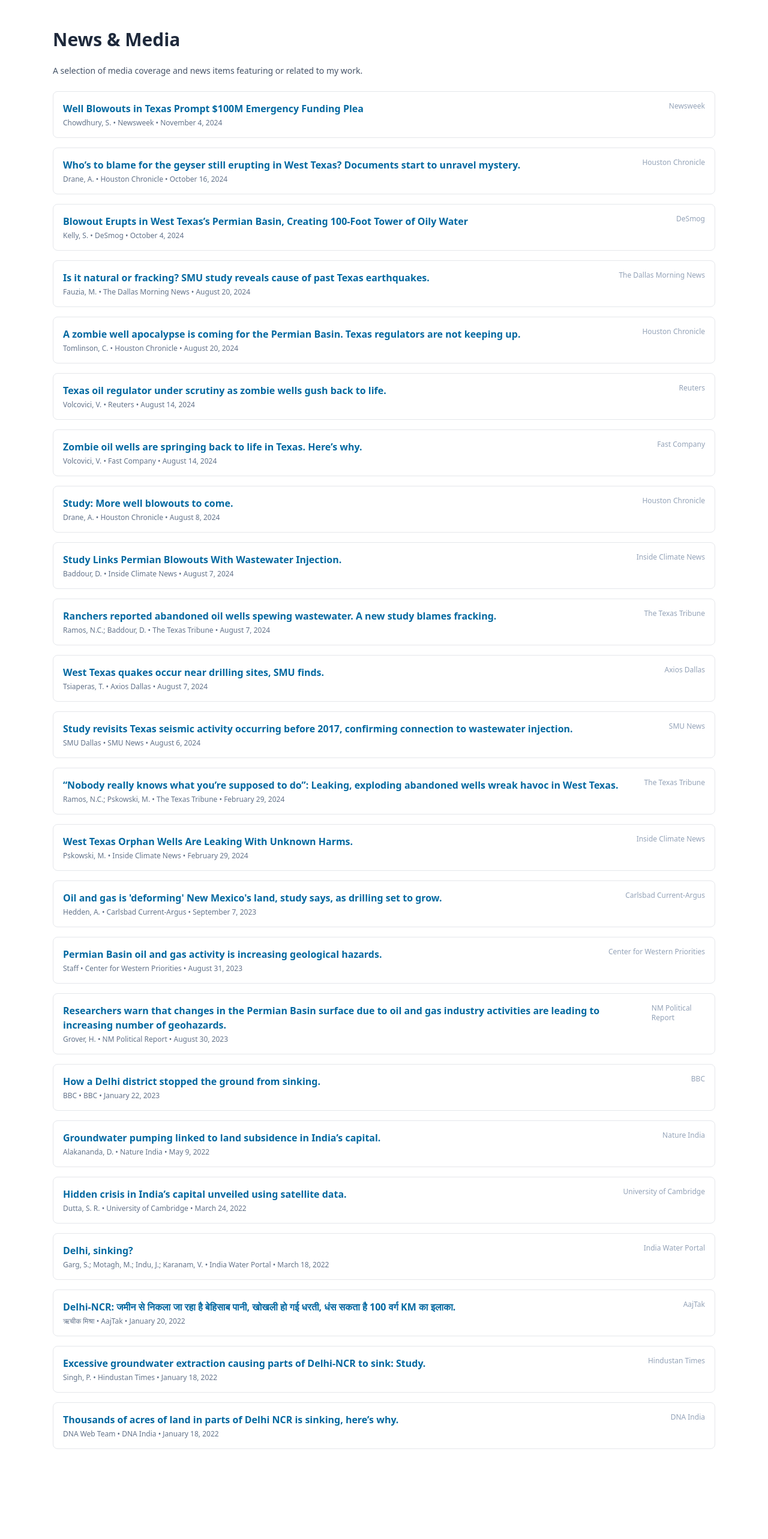
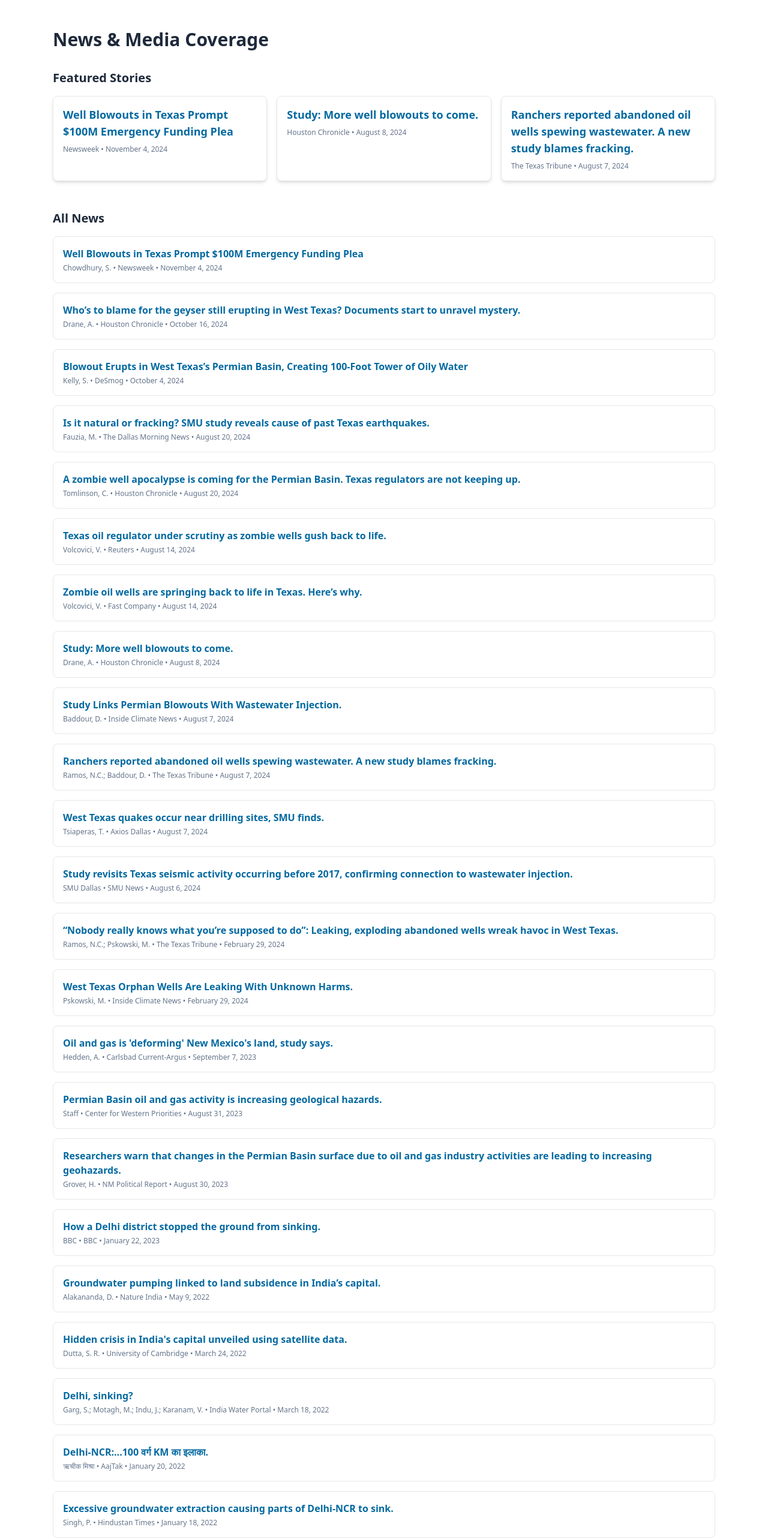
Before and after one commit to VamshiKaranam/vamshi-site, a Next.js app: page /news in a window 1280 px wide. Shown: the top 2566 px of the page at 60% size. Before the commit the page ends 2464 px from the top, so only its background shows below. Built offline with nearby package versions, Linux system fonts and the light colour scheme.

Commit message:
Update news.jsx

```diff
--- a/pages/news.jsx
+++ b/pages/news.jsx
@@ -1,6 +1,7 @@
 // pages/news.jsx
 import React from "react";
 
+// --- Full news list ---
 const newsList = [
   { date: "2024-11-04", author: "Chowdhury, S.", title: "Well Blowouts in Texas Prompt $100M Emergency Funding Plea", outlet: "Newsweek", url: "https://www.newsweek.com/texas-oil-blowouts-emergency-funding-leak-railroad-waste-1979859" },
   { date: "2024-10-16", author: "Drane, A.", title: "Who’s to blame for the geyser still erupting in West Texas? Documents start to unravel mystery.", outlet: "Houston Chronicle", url: "https://www.houstonchronicle.com/news/investigations/article/geyser-tx-railroad-commission-kinder-morgan-apache-19824265.php" },
@@ -16,23 +17,28 @@
   { date: "2024-08-06", author: "SMU Dallas", title: "Study revisits Texas seismic activity occurring before 2017, confirming connection to wastewater injection.", outlet: "SMU News", url: "https://www.smu.edu/news/research/texas-seismic-activity-and-wastewater-injection" },
   { date: "2024-02-29", author: "Ramos, N.C.; Pskowski, M.", title: "“Nobody really knows what you’re supposed to do”: Leaking, exploding abandoned wells wreak havoc in West Texas.", outlet: "The Texas Tribune", url: "https://www.texastribune.org/2024/02/28/abandoned-oil-wells-west-texas-railroad-commission/" },
   { date: "2024-02-29", author: "Pskowski, M.", title: "West Texas Orphan Wells Are Leaking With Unknown Harms.", outlet: "Inside Climate News", url: "https://insideclimatenews.org/news/29022024/abandoned-oil-wells-west-texas-railroad-commission/" },
-  { date: "2023-09-07", author: "Hedden, A.", title: "Oil and gas is 'deforming' New Mexico's land, study says, as drilling set to grow.", outlet: "Carlsbad Current-Argus", url: "https://www.currentargus.com/story/news/2023/09/07/oil-gas-new-mexico-permian-basin-delaware-midland-texas-environment-souther-methodist-university/70729375007/" },
+  { date: "2023-09-07", author: "Hedden, A.", title: "Oil and gas is 'deforming' New Mexico's land, study says.", outlet: "Carlsbad Current-Argus", url: "https://www.currentargus.com/story/news/2023/09/07/oil-gas-new-mexico-permian-basin-delaware-midland-texas-environment-souther-methodist-university/70729375007/" },
   { date: "2023-08-31", author: "Staff", title: "Permian Basin oil and gas activity is increasing geological hazards.", outlet: "Center for Western Priorities", url: "https://westernpriorities.org/2023/08/permian-basin-oil-and-gas-activity-is-increasing-geological-hazards/" },
-  { date: "2023-08-30", author: "Grover, H.", title: "Researchers warn that changes in the Permian Basin surface due to oil and gas industry activities are leading to increasing number of geohazards.", outlet: "NM Political Report", url: "https://nmpoliticalreport.com/2023/08/30/researchers-warn-that-changes-in-the-permian-basin-surface-due-to-oil-and-gas-industry-activities-are-leading-to-increasing-number-of-geohazards/" },
+  { date: "2023-08-30", author: "Grover, H.", title: "Researchers warn that changes in the Permian Basin surface due to oil and gas industry activities are leading to increasing geohazards.", outlet: "NM Political Report", url: "https://nmpoliticalreport.com/2023/08/30/researchers-warn-that-changes-permian-basin-surface-due-to-oil-gas-industry-leading-geohazards/" },
   { date: "2023-01-22", author: "BBC", title: "How a Delhi district stopped the ground from sinking.", outlet: "BBC", url: "https://www.bbc.com/news/world-asia-india-64342196" },
   { date: "2022-05-09", author: "Alakananda, D.", title: "Groundwater pumping linked to land subsidence in India’s capital.", outlet: "Nature India", url: "https://www.nature.com/articles/d44151-022-00048-y" },
-  { date: "2022-03-24", author: "Dutta, S. R.", title: "Hidden crisis in India’s capital unveiled using satellite data.", outlet: "University of Cambridge", url: "http://www.eng.cam.ac.uk/news/hidden-crisis-indias-capital-unveiled-using-satellite-data" },
+  { date: "2022-03-24", author: "Dutta, S. R.", title: "Hidden crisis in India's capital unveiled using satellite data.", outlet: "University of Cambridge", url: "http://www.eng.cam.ac.uk/news/hidden-crisis-indias-capital-unveiled-using-satellite-data" },
   { date: "2022-03-18", author: "Garg, S.; Motagh, M.; Indu, J.; Karanam, V.", title: "Delhi, sinking?", outlet: "India Water Portal", url: "https://www.indiawaterportal.org/articles/delhi-sinking" },
-  { date: "2022-01-20", author: "ऋचीक मिश्रा", title: "Delhi-NCR: जमीन से निकला जा रहा है बेहिसाब पानी, खोखली हो गई धरती, धंस सकता है 100 वर्ग KM का इलाका.", outlet: "AajTak", url: "https://www.aajtak.in/science/photo/delhi-ncr-excessive-groundwater-extraction-causing-sink-know-its-impact-tstr-1396022-2022-01-20-1" },
-  { date: "2022-01-18", author: "Singh, P.", title: "Excessive groundwater extraction causing parts of Delhi-NCR to sink: Study.", outlet: "Hindustan Times", url: "https://www.hindustantimes.com/cities/delhi-news/excessive-groundwater-extraction-causing-parts-of-delhi-ncr-to-sink-study-101642441000326.html" },
-  { date: "2022-01-18", author: "DNA Web Team", title: "Thousands of acres of land in parts of Delhi NCR is sinking, here’s why.", outlet: "DNA India", url: "https://www.dnaindia.com/india/report-thousands-of-acres-of-land-in-parts-of-delhi-ncr-is-sinking-here-s-why-land-subsidence-igi-airport-gurgaon-2929059" }
+  { date: "2022-01-20", author: "ऋचीक मिश्रा", title: "Delhi-NCR:...100 वर्ग KM का इलाका.", outlet: "AajTak", url: "https://www.aajtak.in/science/photo/delhi-ncr-excessive-groundwater-extraction-causing-sink-know-its-impact-tstr-1396022-2022-01-20-1" },
+  { date: "2022-01-18", author: "Singh, P.", title: "Excessive groundwater extraction causing parts of Delhi-NCR to sink.", outlet: "Hindustan Times", url: "https://www.hindustantimes.com/cities/delhi-news/excessive-groundwater-extraction-causing-parts-delhi-ncr-to-sink-study" },
+  { date: "2022-01-18", author: "DNA Web Team", title: "Thousands of acres of land in Delhi NCR is sinking, here’s why.", outlet: "DNA India", url: "https://www.dnaindia.com/india/report-thousands-of-acres-land-delhi-ncr-is-sinking-here-s-why" }
+];
+
+// --- Featured stories ---
+const featured = [
+  newsList[0],   // Newsweek (Well Blowouts)
+  newsList[7],   // Houston Chronicle (More blowouts to come)
+  newsList[9]    // Texas Tribune (Ranchers reported abandoned wells...)
 ];
 
 function formatDate(d) {
-  // YYYY-MM-DD to Month D, YYYY
   try {
-    const dt = new Date(d);
-    return dt.toLocaleDateString(undefined, { year: "numeric", month: "long", day: "numeric" });
+    return new Date(d).toLocaleDateString(undefined, { year: "numeric", month: "long", day: "numeric" });
   } catch {
     return d;
   }
@@ -41,27 +47,43 @@
 export default function News() {
   return (
     <main className="max-w-6xl mx-auto px-6 py-12 text-slate-800">
-      <h1 className="text-3xl font-bold mb-6">News & Media</h1>
 
-      <p className="text-sm text-slate-600 mb-6">A selection of media coverage and news items featuring or related to my work.</p>
+      <h1 className="text-3xl font-bold mb-8">News & Media Coverage</h1>
 
+      {/* Featured Section */}
+      <section className="mb-12">
+        <h2 className="text-xl font-semibold mb-4">Featured Stories</h2>
+        <div className="grid md:grid-cols-3 gap-4">
+          {featured.map((item, i) => (
+            <div key={i} className="p-4 border rounded-lg bg-white shadow-md">
+              <a href={item.url} target="_blank" rel="noreferrer" className="text-sky-700 font-semibold hover:underline text-lg">
+                {item.title}
+              </a>
+              <p className="text-xs text-slate-500 mt-2">
+                {item.outlet} • {formatDate(item.date)}
+              </p>
+            </div>
+          ))}
+        </div>
+      </section>
+
+      {/* Full News List */}
+      <section>
+        <h2 className="text-xl font-semibold mb-4">All News</h2>
         <div className="grid gap-4">
           {newsList.map((n, i) => (
             <article key={i} className="p-4 border rounded-lg bg-white">
-            <div className="flex items-start justify-between">
-              <div>
               <a href={n.url} target="_blank" rel="noreferrer" className="text-sky-700 font-semibold hover:underline">
                 {n.title}
               </a>
               <div className="text-xs text-slate-500 mt-1">
                 {n.author} • {n.outlet} • {formatDate(n.date)}
               </div>
-              </div>
-              <div className="text-xs text-slate-400 ml-4">{n.outlet}</div>
-            </div>
             </article>
           ))}
         </div>
+      </section>
+
     </main>
   );
 }
```
Lines whose indentation alone changed are shown as unchanged.
